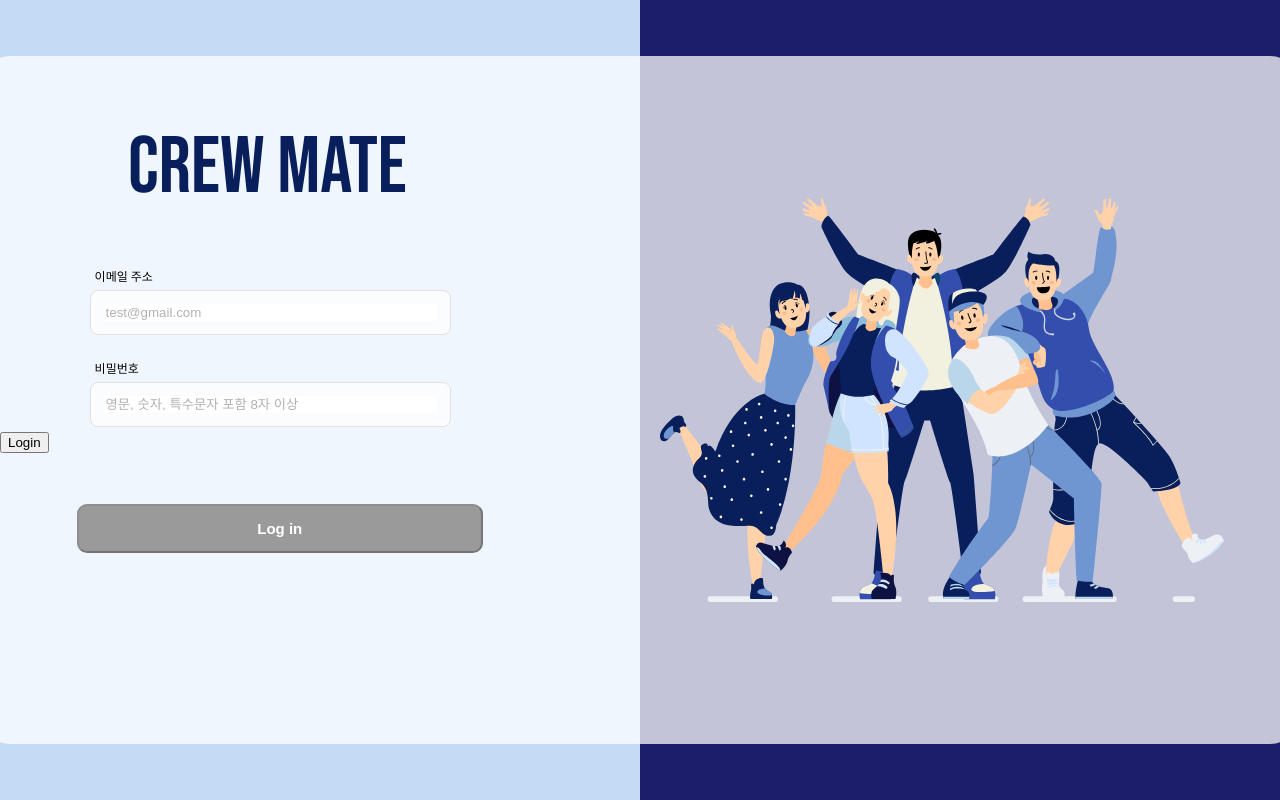
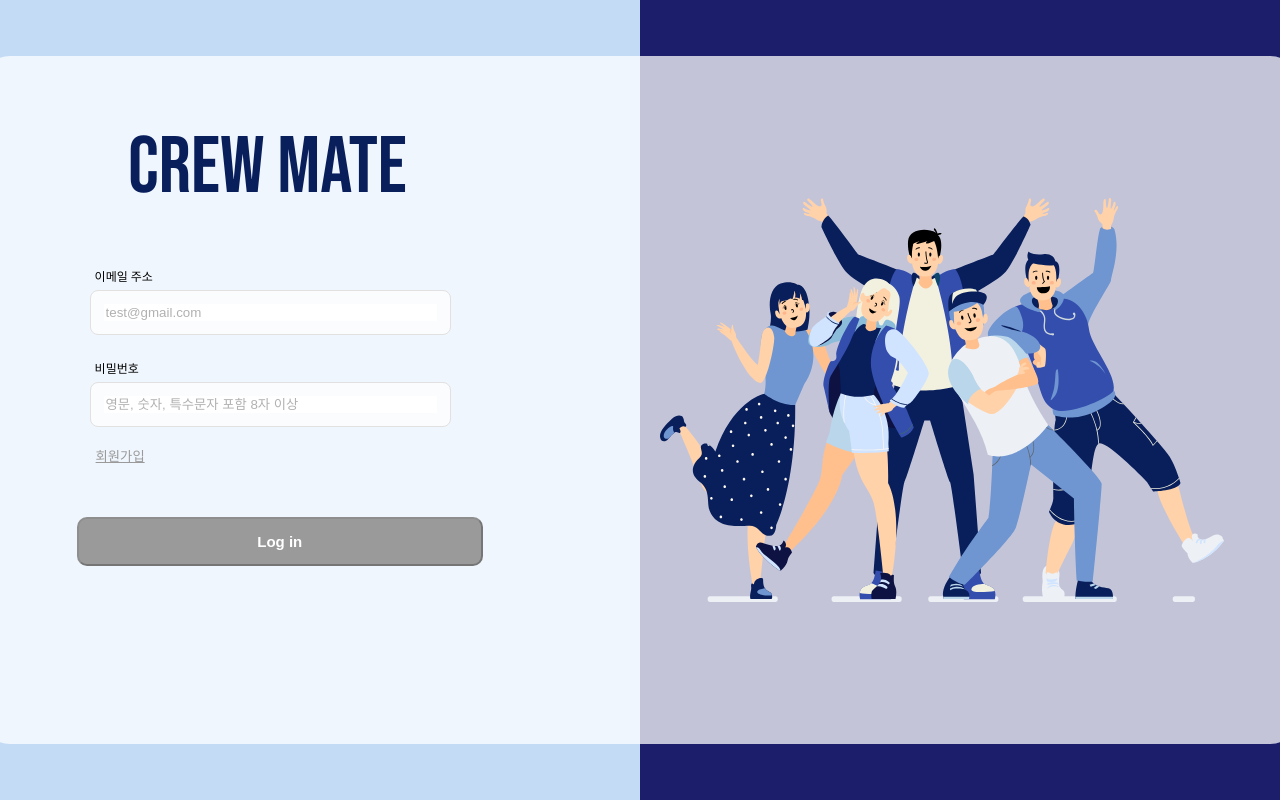
Before and after one commit to Crew-mate/Crewmate-client, a React (Create React App) app: page / in a window 1280 px wide. Built offline with nearby package versions, Linux system fonts and the light colour scheme.

Commit message:
[fix] 로그인 회원가입 연결 완

```diff
--- a/src/Login/Login.css
+++ b/src/Login/Login.css
@@ -102,3 +102,19 @@ body{
   color: #ff3b3b;
   font-weight: 600;
 }
+
+.SignUp_btn{
+  cursor: pointer;
+  text-decoration: underline;
+  transition: text-decoration 0.3s ease;
+  border: 0;
+  outline: 0;
+  background-color: rgba(255, 255, 255, 0%);
+  color: #9a9a9a  ;
+  margin-left: 7%;
+  margin-top: 1%;
+}
+
+.SignUp_btn:hover{
+  text-decoration: none;
+}
--- a/src/Login/Login.jsx
+++ b/src/Login/Login.jsx
@@ -101,7 +101,7 @@ export default function Login() {
 
       <div>
         <div>
-          <button onClick={handleSignUpClick}>Login</button>
+          <button onClick={handleSignUpClick} className="SignUp_btn">회원가입</button>
         </div>
         <button onClick={onClickConfirmButton} disabled={notAllow} className="submitBtn">
           Log in
--- a/src/SignUp/SignUp.css
+++ b/src/SignUp/SignUp.css
@@ -1,3 +1,3 @@
 .title{
-  margin-top: 0=4%;
+  margin-top: 4%;
 }
--- a/src/SignUp/SignUp.jsx
+++ b/src/SignUp/SignUp.jsx
@@ -1,7 +1,7 @@
 
 import React, { useEffect, useState } from 'react';
-// import { useNavigate } from 'react-router-dom';
-import "../SignUp/SignUp.css"
+import { useNavigate } from 'react-router-dom';
+import '../SignUp/SignUp.css'
 
 const SignUp = () => {
 
@@ -13,6 +13,8 @@ const SignUp = () => {
   const [emailValid, setEmailValid] = useState(false);
   const [pwValid, setPwValid] = useState(false);
   const [notAllow, setNotAllow] = useState(true);
+
+  const navigate = useNavigate();
 
   useEffect(() => {
     if (nameValid && emailValid && pwValid) {
@@ -33,7 +35,6 @@ const SignUp = () => {
 
   const handleEmail = (e) => {
     setEmail(e.target.value);
-    // Email validation logic
     const regex = /^(([^<>()\[\].,;:\s@"]+(\.[^<>()\[\].,;:\s@"]+)*)|(".+"))@(([^<>()[\].,;:\s@"]+\.)+[^<>()[\].,;:\s@"]{2,})$/i;
     if (regex.test(e.target.value)) {
       setEmailValid(true);
@@ -57,7 +58,7 @@ const SignUp = () => {
     const newUser = { name, email, pw };
     console.log(newUser);
     alert('회원가입에 성공했습니다.');
-    // navigate('/login');
+    navigate('/login');
   };
 
   return (
```
